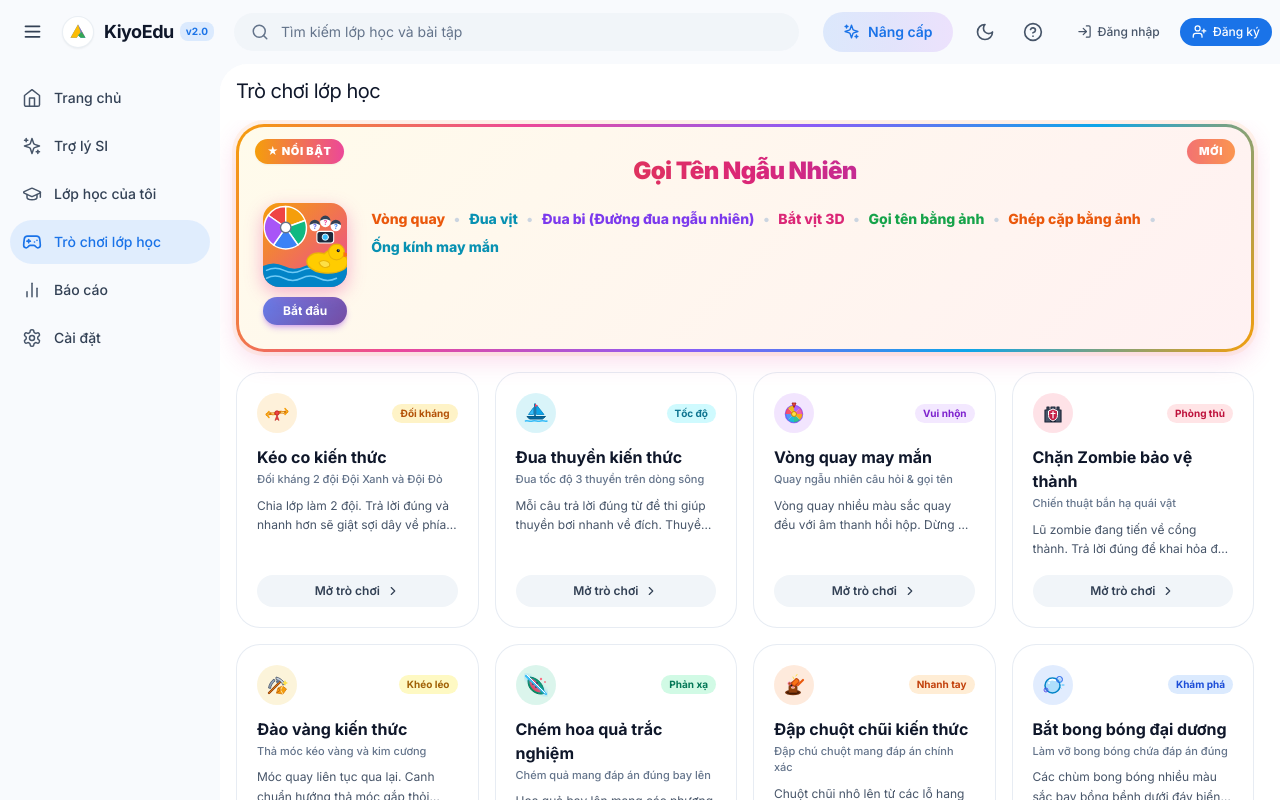
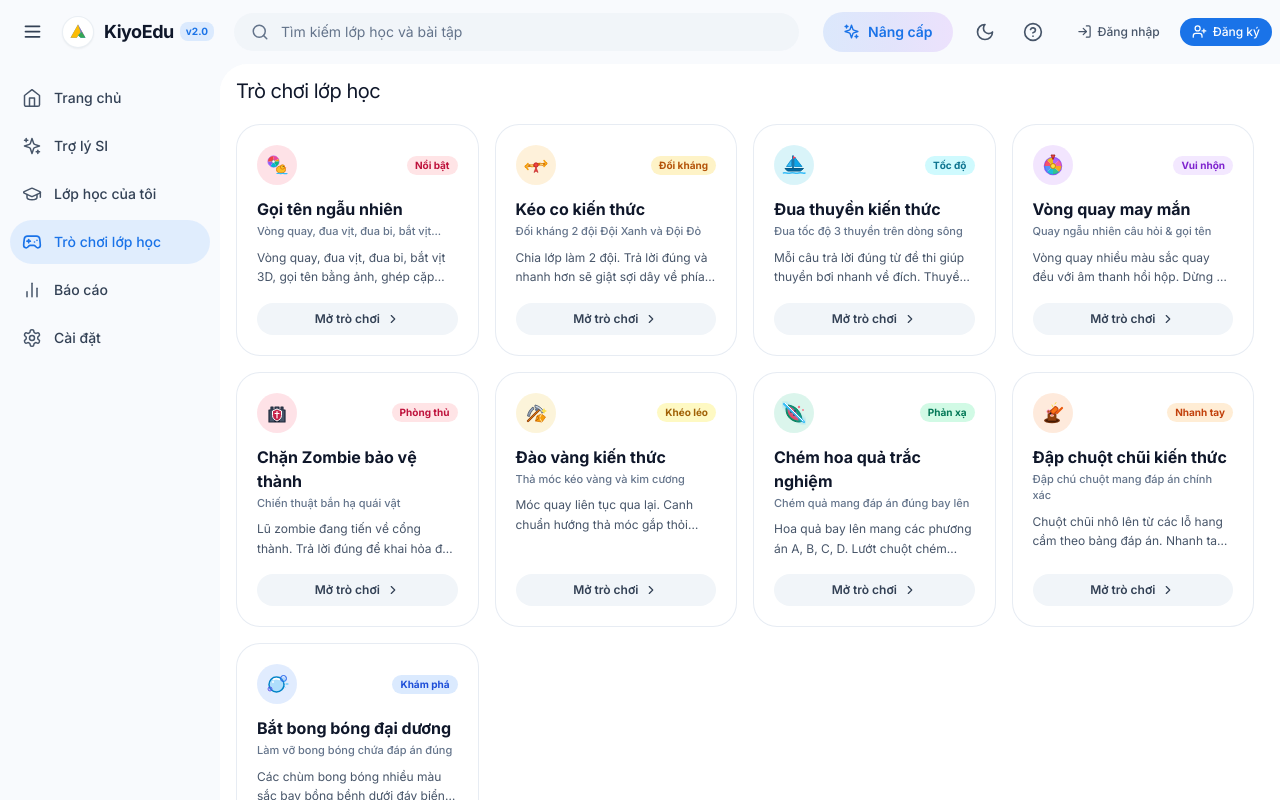
Before and after one commit to nguyenede/edu, a Next.js app in the folder web-hoc-tap/frontend/: page /app/games in a window 1280 px wide. Built offline with nearby package versions, Linux system fonts and the light colour scheme.

Commit message:
fix(games): synchronize 'Gọi tên ngẫu nhiên' card into standard game grid

```diff
--- a/web-hoc-tap/frontend/src/app/app/games/page.tsx
+++ b/web-hoc-tap/frontend/src/app/app/games/page.tsx
@@ -25,7 +25,6 @@ import {
   RandomPickerModal,
   RandomPickerSubMode,
 } from '@/components/games/RandomPickerModal';
-import { RandomPickerCardIcon } from '@/components/games/RandomPickerCardIcon';
 import {
   normalizeGameQuestion,
   DEFAULT_CLASSROOM_TRIAL_QUESTIONS,
@@ -53,6 +52,7 @@ interface RealExamDocument {
 }
 
 export type ActiveGameMode =
+  | 'random_picker'
   | 'tug_of_war'
   | 'lucky_wheel'
   | 'boat_race'
@@ -214,6 +214,17 @@ export default function GamesHubPage() {
   const selectedExam = exams.find((e) => e.id === selectedExamId) || exams[0];
 
   const GAME_LIST = [
+    {
+      id: 'random_picker' as const,
+      title: 'Gọi tên ngẫu nhiên',
+      shortName: 'Gọi tên',
+      subtitle: 'Vòng quay, đua vịt, đua bi, bắt vịt...',
+      description: 'Vòng quay, đua vịt, đua bi, bắt vịt 3D, gọi tên bằng ảnh, ghép cặp bằng ảnh và ống kính may mắn.',
+      badge: 'Nổi bật',
+      badgeColor: 'bg-rose-100 text-rose-700 dark:bg-rose-950/60 dark:text-rose-300',
+      iconEmoji: '🎲',
+      iconBg: 'bg-rose-500/15 text-rose-600 dark:text-rose-400',
+    },
     {
       id: 'tug_of_war' as const,
       title: 'Kéo co kiến thức',
@@ -861,95 +872,6 @@ export default function GamesHubPage() {
           </div>
         ) : (
           /* LEVEL 1: OVERALL GAMES CATALOG HUB */
-          <div className="space-y-5">
-            {/* FEATURED CARD: "Gọi Tên Ngẫu Nhiên" (Khớp 100% hình ảnh) */}
-            <div
-              className="relative rounded-3xl p-5 sm:p-6 transition-all duration-300 shadow-md hover:shadow-lg select-none flex flex-col justify-between overflow-hidden"
-              style={{
-                background:
-                  'linear-gradient(135deg, #fffbeb, #fff1f2) padding-box, linear-gradient(120deg, #f59e0b, #ec4899, #8b5cf6, #0ea5e9, #f59e0b) border-box',
-                border: '3px solid transparent',
-                boxShadow:
-                  '0 8px 26px rgba(236, 72, 153, 0.2), 0 0 0 4px rgba(245, 158, 11, 0.08)',
-              }}
-            >
-              {/* Ribbon góc trái: "★ NỔI BẬT" */}
-              <span className="absolute top-3 left-4 z-10 px-3 py-1 rounded-full text-[11px] font-black uppercase tracking-wider text-white bg-gradient-to-r from-amber-500 to-pink-500 shadow-sm">
-                ★ NỔI BẬT
-              </span>
-
-              {/* Badge góc phải: "MỚI" */}
-              <span className="absolute top-3 right-4 z-10 px-3 py-1 rounded-full text-[11px] font-black uppercase tracking-wider text-white bg-gradient-to-r from-red-500 to-orange-500 shadow-sm animate-pulse">
-                MỚI
-              </span>
-
-              {/* Tiêu đề căn giữa: "Gọi Tên Ngẫu Nhiên" */}
-              <div className="text-center pt-2 sm:pt-1 mb-3">
-                <h2
-                  className="text-xl sm:text-2xl font-black tracking-tight"
-                  style={{
-                    background: 'linear-gradient(90deg, #ea580c, #db2777, #7c3aed)',
-                    WebkitBackgroundClip: 'text',
-                    color: 'transparent',
-                  }}
-                >
-                  Gọi Tên Ngẫu Nhiên
-                </h2>
-              </div>
-
-              {/* Thân card: Cột trái (Icon + Nút Bắt đầu) & Cột phải (Danh sách phân tách bởi dấu chấm) */}
-              <div className="flex flex-col sm:flex-row items-center sm:items-start gap-4 sm:gap-6 mt-1">
-                {/* Cột trái */}
-                <div className="flex flex-col items-center gap-2.5 shrink-0">
-                  <RandomPickerCardIcon size={84} />
-
-                  <button
-                    type="button"
-                    onClick={() => {
-                      setRandomPickerInitialMode('wheel');
-                      setIsRandomPickerOpen(true);
-                    }}
-                    className="px-5 py-1.5 rounded-xl text-xs font-bold text-white shadow-md shadow-purple-600/30 hover:scale-105 active:scale-95 transition-all cursor-pointer"
-                    style={{
-                      background: 'linear-gradient(135deg, #667eea, #764ba2)',
-                    }}
-                  >
-                    Bắt đầu
-                  </button>
-                </div>
-
-                {/* Cột phải: Danh sách phân tách dấu chấm tròn • với 5 màu chuẩn */}
-                <div className="flex-1 text-center sm:text-left pt-1.5">
-                  <div className="flex flex-wrap items-center justify-center sm:justify-start gap-x-2 gap-y-2 leading-relaxed text-xs sm:text-sm">
-                    {[
-                      { title: 'Vòng quay', mode: 'wheel' as const, color: '#ea580c' },
-                      { title: 'Đua vịt', mode: 'duck' as const, color: '#0891b2' },
-                      { title: 'Đua bi (Đường đua ngẫu nhiên)', mode: 'marble' as const, color: '#7c3aed' },
-                      { title: 'Bắt vịt 3D', mode: 'blind_duck' as const, color: '#db2777' },
-                      { title: 'Gọi tên bằng ảnh', mode: 'photo_call' as const, color: '#16a34a' },
-                      { title: 'Ghép cặp bằng ảnh', mode: 'photo_pair' as const, color: '#ea580c' },
-                      { title: 'Ống kính may mắn', mode: 'lucky_lens' as const, color: '#0891b2' },
-                    ].map((item, idx) => (
-                      <React.Fragment key={item.title}>
-                        {idx > 0 && <span className="text-slate-300 font-normal select-none">•</span>}
-                        <button
-                          type="button"
-                          onClick={() => {
-                            setRandomPickerInitialMode(item.mode);
-                            setIsRandomPickerOpen(true);
-                          }}
-                          className="font-extrabold hover:underline cursor-pointer bg-transparent border-none p-0 inline"
-                          style={{ color: item.color }}
-                        >
-                          {item.title}
-                        </button>
-                      </React.Fragment>
-                    ))}
-                  </div>
-                </div>
-              </div>
-            </div>
-
           <div className="grid grid-cols-1 sm:grid-cols-2 lg:grid-cols-4 gap-4">
             {GAME_LIST.map((game) => {
               const savedCount = savedLessons.filter((l) => l.gameType === game.id).length;
@@ -957,7 +879,14 @@ export default function GamesHubPage() {
               return (
                 <div
                   key={game.id}
-                    onClick={() => setActiveCategory(game.id)}
+                  onClick={() => {
+                    if (game.id === 'random_picker') {
+                      setRandomPickerInitialMode('wheel');
+                      setIsRandomPickerOpen(true);
+                    } else {
+                      setActiveCategory(game.id);
+                    }
+                  }}
                   className="group rounded-2xl p-4 sm:p-5 bg-white dark:bg-[#1a1b1e] border border-slate-200/80 dark:border-white/10 hover:border-google-blue/50 dark:hover:border-google-blue/50 transition-all duration-150 select-none flex flex-col justify-between shadow-2xs hover:shadow-md cursor-pointer active:scale-[0.99]"
                 >
                   <div>
@@ -989,7 +918,12 @@ export default function GamesHubPage() {
                       type="button"
                       onClick={(e) => {
                         e.stopPropagation();
+                        if (game.id === 'random_picker') {
+                          setRandomPickerInitialMode('wheel');
+                          setIsRandomPickerOpen(true);
+                        } else {
                           setActiveCategory(game.id);
+                        }
                       }}
                       className="w-full py-2 px-3 rounded-xl bg-slate-100 dark:bg-white/5 hover:bg-google-blue hover:text-white dark:hover:bg-google-blue text-slate-700 dark:text-zinc-200 text-xs font-semibold transition-all flex items-center justify-center gap-1.5 cursor-pointer shadow-2xs group-hover:bg-google-blue group-hover:text-white"
                     >
@@ -1000,7 +934,6 @@ export default function GamesHubPage() {
                 </div>
               );
             })}
-            </div>
           </div>
         )}
       </div>
--- a/web-hoc-tap/frontend/src/components/games/GameCustomIcons.tsx
+++ b/web-hoc-tap/frontend/src/components/games/GameCustomIcons.tsx
@@ -359,10 +359,44 @@ export const BubblePopIcon: React.FC<GameIconProps> = ({ size = 20, className =
 );
 
 /**
+ * 9. Gọi tên ngẫu nhiên (Random Picker)
+ * Biểu tượng vòng xoay đa sắc kèm chú vịt vàng bơi lội và xúc xắc may mắn
+ */
+export const RandomPickerIcon: React.FC<GameIconProps> = ({ size = 20, className = '' }) => (
+  <svg
+    width={size}
+    height={size}
+    viewBox="0 0 24 24"
+    fill="none"
+    xmlns="http://www.w3.org/2000/svg"
+    className={`shrink-0 ${className}`}
+  >
+    {/* Vòng quay đa sắc ở góc trên trái */}
+    <circle cx="8.5" cy="8.5" r="5.5" fill="#FAF5FF" stroke="#A855F7" strokeWidth="1" />
+    <path d="M8.5 8.5L8.5 3A5.5 5.5 0 0 1 13.5 6L8.5 8.5Z" fill="#EC4899" />
+    <path d="M8.5 8.5L13.5 6A5.5 5.5 0 0 1 14 8.5L8.5 8.5Z" fill="#F59E0B" />
+    <path d="M8.5 8.5L14 8.5A5.5 5.5 0 0 1 11.5 13.5L8.5 8.5Z" fill="#10B981" />
+    <path d="M8.5 8.5L11.5 13.5A5.5 5.5 0 0 1 5.5 13L8.5 8.5Z" fill="#06B6D4" />
+    <path d="M8.5 8.5L5.5 13A5.5 5.5 0 0 1 3 8.5L8.5 8.5Z" fill="#8B5CF6" />
+    <path d="M8.5 8.5L3 8.5A5.5 5.5 0 0 1 8.5 3L8.5 8.5Z" fill="#EF4444" />
+    <circle cx="8.5" cy="8.5" r="1.5" fill="#FFFFFF" stroke="#6B7280" strokeWidth="0.5" />
+    {/* Chú vịt vàng dễ thương góc dưới phải */}
+    <ellipse cx="16" cy="16.5" rx="4.5" ry="3.5" fill="#FBBF24" stroke="#D97706" strokeWidth="0.8" />
+    <circle cx="17.5" cy="14" r="2.2" fill="#FBBF24" stroke="#D97706" strokeWidth="0.8" />
+    <circle cx="18.2" cy="13.5" r="0.5" fill="#1E293B" />
+    <path d="M19.5 14.2L21.5 14.8L19.5 15.5Z" fill="#F97316" />
+    {/* Gợn sóng nước xanh */}
+    <path d="M12 20.5C13.5 19.8 15 21 17 20.5C19 20 20.5 21.2 22 20.5" stroke="#38BDF8" strokeWidth="1.2" strokeLinecap="round" />
+  </svg>
+);
+
+/**
  * Hàm tiện ích lấy đúng component icon tự thiết kế theo mã trò chơi (gameId)
  */
 export function getGameCustomIcon(gameId: string, size = 18, className = ''): React.ReactNode {
   switch (gameId) {
+    case 'random_picker':
+      return <RandomPickerIcon size={size} className={className} />;
     case 'tug_of_war':
       return <TugOfWarIcon size={size} className={className} />;
     case 'boat_race':
```
Lines whose indentation alone changed are shown as unchanged.
